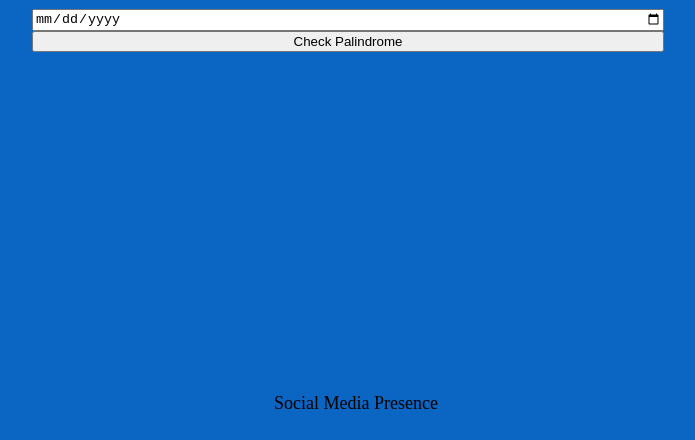
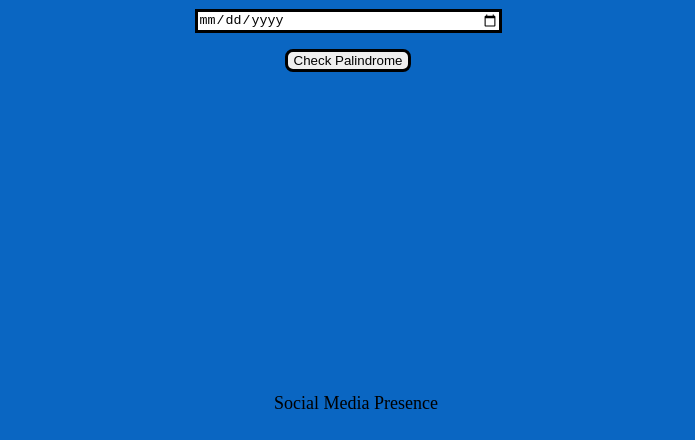
Before and after one commit to Alphastormaniac/palindrome-birthday, a plain HTML site: page index.html in a window 1280 px wide. Shown: the part 265-705 px from the top of the page, without its empty margins (292-987 px from the left). Drawn offline with Linux system fonts and the light colour scheme.

Commit message:
updated css

```diff
--- a/style.css
+++ b/style.css
@@ -6,7 +6,21 @@ body{
    background-color: #0a66c2;
 }
 
+input{
+    width: 300px;
+    display: block;
+    margin: auto;
+    border: 3px solid black;
+}
 
+button{
+    max-width: fit-content;
+    display: inline-block;
+    margin: auto;
+    margin-top: 1rem;
+    border-radius: 0.5rem;
+    border: 3px solid black;
+}
 .container {
     padding: 1rem;
     position: relative;
```
